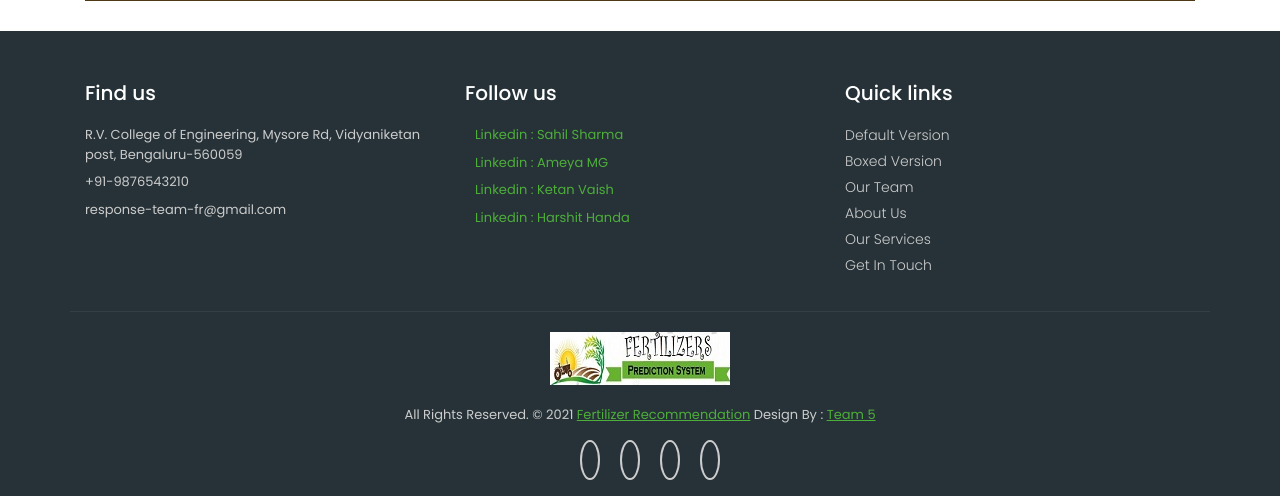
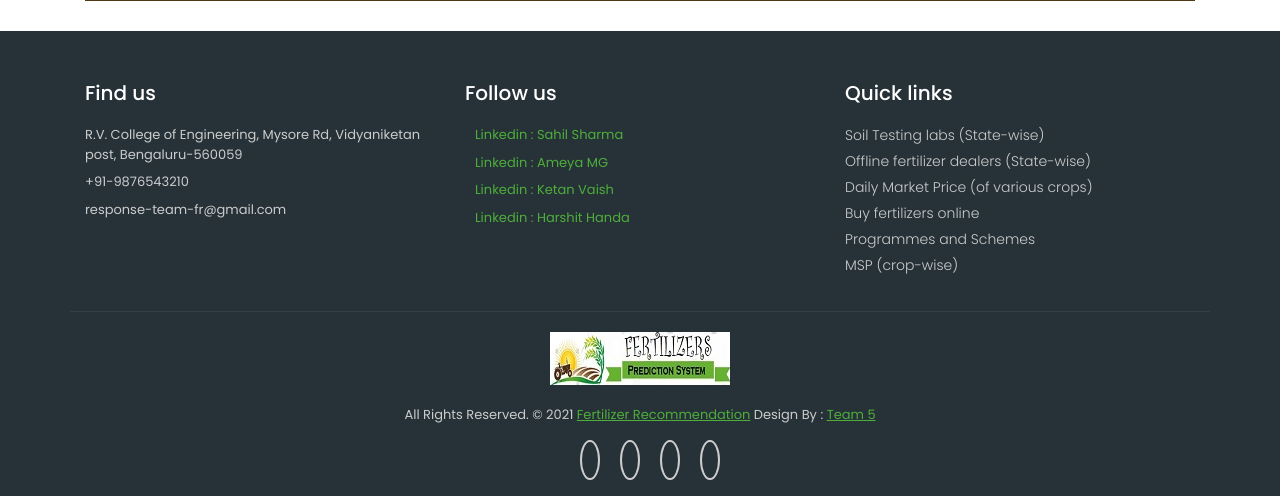
Before and after one commit to ameyaagsilver/Fertiliser-Recommendation-System, a Django app: page /faq in a window 1280 px wide. Shown: the part 938-1434 px from the top of the page. Run offline with Django 3.2, Linux system fonts and the light colour scheme; some libraries are stand-ins or nearby versions.

Commit message:
quick links

```diff
--- a/templates/faq.html
+++ b/templates/faq.html
@@ -203,13 +203,13 @@
 				<h5 class="headin5_amrc col_white_amrc pt2">Quick links</h5>
 				<!--headin5_amrc-->
 				<ul class="footer_ul_amrc">
-					<li><a href="#">Default Version</a></li>
-					<li><a href="#">Boxed Version</a></li>
-					<li><a href="#">Our Team </a></li>
-					<li><a href="#">About Us</a></li>
-					<li><a href="#">Our Services</a></li>
-					<li><a href="#">Get In Touch</a></li>
-				</ul>
+						<li><a href="https://farmer.gov.in/stl.aspx">Soil Testing labs (State-wise)</a></li>
+						<li><a href="https://www.napanta.com/fertilizer-dealer">Offline fertilizer dealers (State-wise)</a></li>
+						<li><a href="https://www.napanta.com/market-price/telangana/warangal/warangal">Daily Market Price (of various crops)</a></li>
+						<li><a href="https://www.ugaoo.com/plant-care/plant-growth/fertilizers.html">Buy fertilizers online</a></li>
+						<li><a href="https://agricoop.gov.in/programmes-schemes-listing">Programmes and Schemes</a></li>
+						<li><a href="https://pib.gov.in/PressReleasePage.aspx?PRID=1725612">MSP (crop-wise)</a></li>
+					</ul>
 
 			</div>
 		</div>
```
